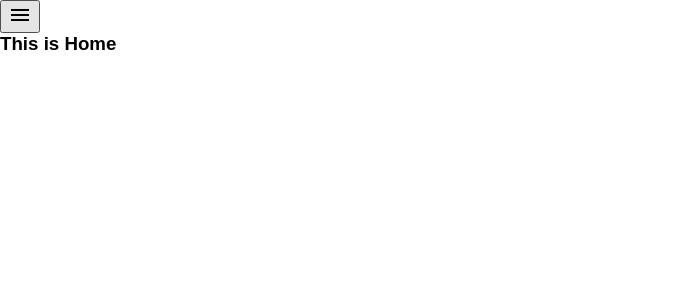
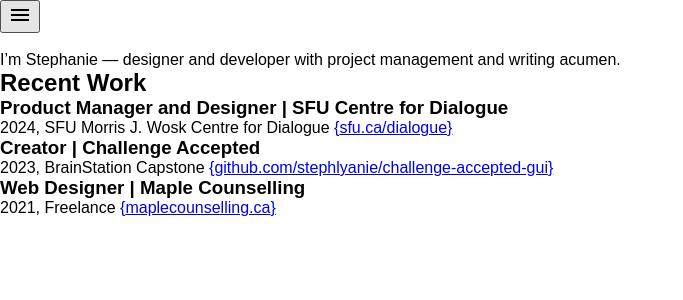
Before and after one commit to stephlyanie/portfolio, a React (Create React App) app: page / in a window 1280 px wide. Shown: the top 300 px of the page, without its empty margins (0-683 px from the left). Built offline with nearby package versions, Linux system fonts and the light colour scheme; the HTML template or start-up script is replaced by a standard one.

Commit message:
Added content to homepage

```diff
--- a/src/pages/Home/HomePage.jsx
+++ b/src/pages/Home/HomePage.jsx
@@ -1,7 +1,53 @@
 function HomePage() {
+    const projectList = [
+        {
+          id: 1,
+          role: "Product Manager and Designer",
+          name: "SFU Centre for Dialogue",
+          company: "SFU Morris J. Wosk Centre for Dialogue",
+          year: "2024",
+          urlText: "sfu.ca/dialogue",
+          url: "https://www.sfu.ca/dialogue.html",
+        },
+        {
+            id: 2,
+            role: "Creator",
+            name: "Challenge Accepted",
+            company: "BrainStation Capstone",
+            year: "2023",
+            urlText: "github.com/stephlyanie/challenge-accepted-gui",
+            url: "https://github.com/stephlyanie/challenge-accepted-gui",
+        },
+        {
+            id: 3,
+            role: "Web Designer",
+            name: "Maple Counselling",
+            company: "Freelance",
+            year: "2021",
+            urlText: "maplecounselling.ca",
+            url: "https://www.maplecounselling.ca/",
+        }
+    ]
+
     return (
         <section className="home">
-            <h1>This is Home</h1>
+            <section className="home__hero">
+                <img />
+                <p>
+                    I’m Stephanie — designer and developer with project management and writing acumen.
+                </p>
+            </section>
+            <section className="home__work">
+                <h2>Recent Work</h2>
+                <div>
+                {projectList.map((project) => (
+                    <div key={project.id}>
+                        <h3>{project.role} | {project.name}</h3>
+                        <p>{project.year}, {project.company} <a href={project.url} target="_blank">&#123;{project.urlText}&#125;</a></p>
+                    </div>
+                ))}
+                </div>
+            </section>
         </section>
     )
 };
```
